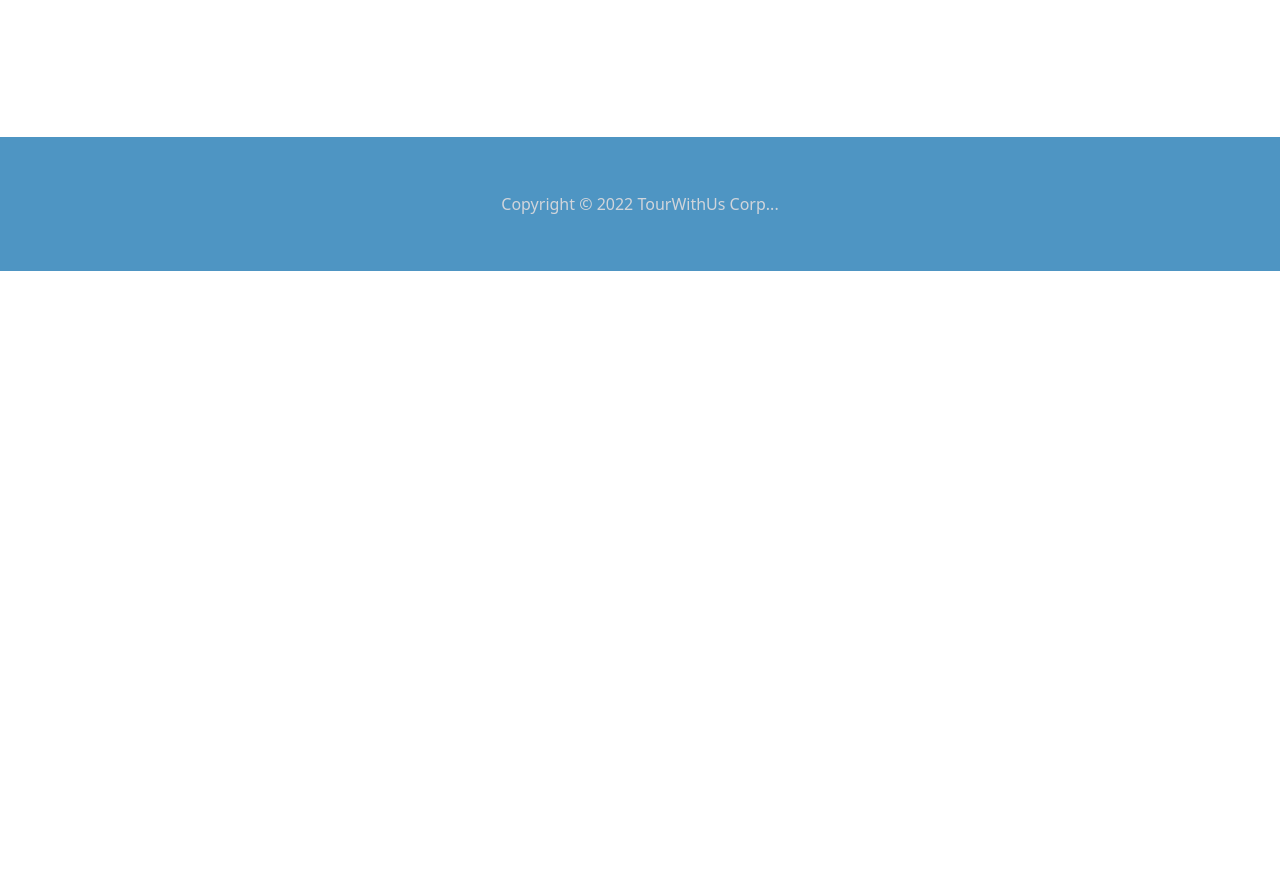
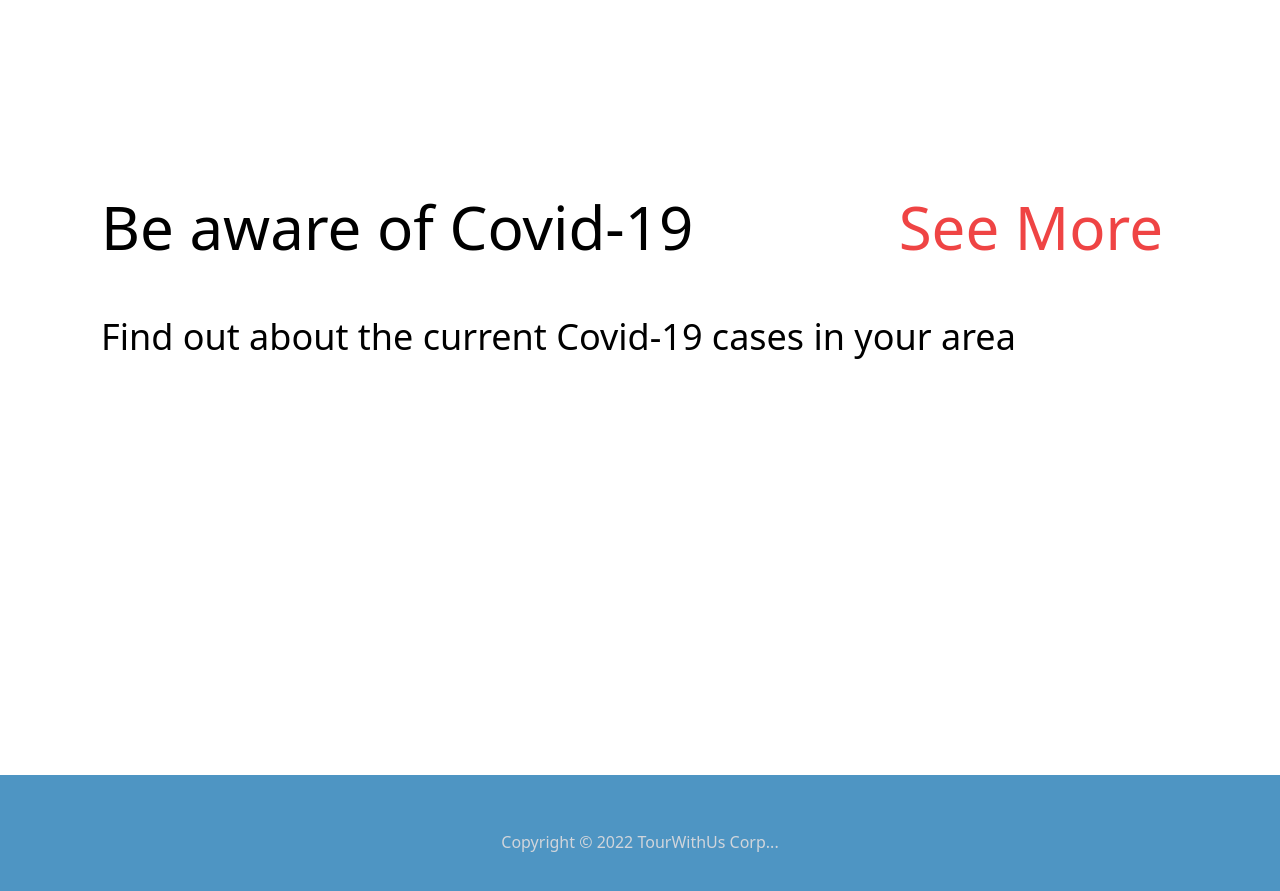
Before and after one commit to maeil99/tourwithus-ttp-project-upgraded-ver, a React (Create React App) app: page / in a window 1280 px wide. Shown: the part 1820-2711 px from the top of the page. Before the commit the page ends 2091 px from the top, so only its background shows below. Built offline with nearby package versions, Linux system fonts and the light colour scheme; no server answers.

Commit message:
added interfaces

```diff
--- /dev/null
+++ b/src/pages/home/CovidMainPage.tsx
@@ -0,0 +1,23 @@
+import BareButton from "../../components/ui/Button/BareButton";
+
+const CovidMainPage = () => {
+  return (
+    <div className="h-[638px] px-[50px] md:px-[101px]">
+      <div className="flex flex-col py-12 md:flex-row md:justify-between items-center font-normal text-xl md:text-6xl  ">
+        <h2>Be aware of Covid-19</h2>
+        <BareButton
+          onClick={() =>
+            (window.location.href = "https://covidnow.moh.gov.my/")
+          }
+        >
+          See More
+        </BareButton>
+      </div>
+      <p className="text-base md:text-4xl flex justify-start">
+        Find out about the current Covid-19 cases in your area{" "}
+      </p>
+    </div>
+  );
+};
+
+export default CovidMainPage;
--- a/src/pages/home/Home.tsx
+++ b/src/pages/home/Home.tsx
@@ -5,6 +5,7 @@ import { useNavigate } from "react-router-dom";
 import Button from "../../components/ui/Button/Button";
 import ThumbsUpIcon from "../../assets/icons/ThumbsUpIcon";
 import AccoMainPage from "./AccoMainPage";
+import CovidMainPage from "./CovidMainPage";
 
 const Home = () => {
   const navigate = useNavigate();
@@ -52,6 +53,7 @@ const Home = () => {
       </div>
       <div className="grid grid-flow-row">
         <AccoMainPage />
+        <CovidMainPage />
       </div>
     </>
   );
--- /dev/null
+++ b/src/shared/helper/transformPath.ts
@@ -0,0 +1,17 @@
+export function transformPathKebabCase(path: string, prefix?: string) {
+  return `${prefix || ""}${path
+    ?.toLowerCase()
+    .trim()
+    .replace(/[ _\\/]/g, "-")
+    .replace(/[^\w-]/g, "")
+    .replace(/[-]+/g, "-")}`;
+}
+
+export const transformBase64File = (file: Blob) => {
+  return new Promise((resolve, reject) => {
+    const reader = new FileReader();
+    reader.readAsArrayBuffer(file);
+    reader.onload = () => resolve(reader.result);
+    reader.onerror = (error) => reject(error);
+  });
+};
--- a/src/shared/interface/attraction.interface.ts
+++ b/src/shared/interface/attraction.interface.ts
@@ -19,6 +19,8 @@ export interface IAttractionProps {
   souvenirShops: boolean;
   //type of attraction, eg.
   type: AttracType;
+  //rating from provider , scale is 1 to 5
+  rating: number;
 }
 
 enum AttracType {
--- /dev/null
+++ b/src/shared/interface/flight.interface.ts
@@ -0,0 +1,34 @@
+export interface IFlightProps {
+  //flight's company name
+  flightCompany: string;
+  //price per ticket
+  pricePerTicket: string;
+  //type of flight
+  flightType: "one-way" | "two-way";
+  //type of boarding
+  boardingClass: CabinClass;
+  //hours taken for the flight
+  flightDuration: number;
+  //what time does the flight start
+  departureTime: number;
+  //what time does the flight arrived at destination
+  arrivalTime: number;
+  //provider for the deal
+  flightProvider: string;
+  //origin departure
+  originDeparture: string;
+  //flight destination
+  flightDestination: string;
+  //does the flight have transit, e.g. true
+  transit: boolean;
+  //number of transit (if any)
+  numberOfTransit?: number;
+  //place's name of the transit (if any)
+  placesOfTransit?: string[];
+}
+
+enum CabinClass {
+  ECONOMY = "economy",
+  BUSINESS = "business",
+  BUSINESS_SUITE = "business-suite",
+}
--- /dev/null
+++ b/src/shared/interface/shops.interface.ts
@@ -0,0 +1,9 @@
+export interface IShopProps {
+  //shop's name, e.g. kedai runcit rahmat
+  shopName: string;
+  shopAddr: string;
+  originPlace: string[]; // [oyoHotel, billion, utp]
+  totalDistance: number[]; //[5km, 2km]
+  //type of shops, e.g. grocery store, banks,
+  shopType: string;
+}
```
Also changed, not shown: src/shared/interface/cabs.interface.ts (added, +23 -0 lines).
